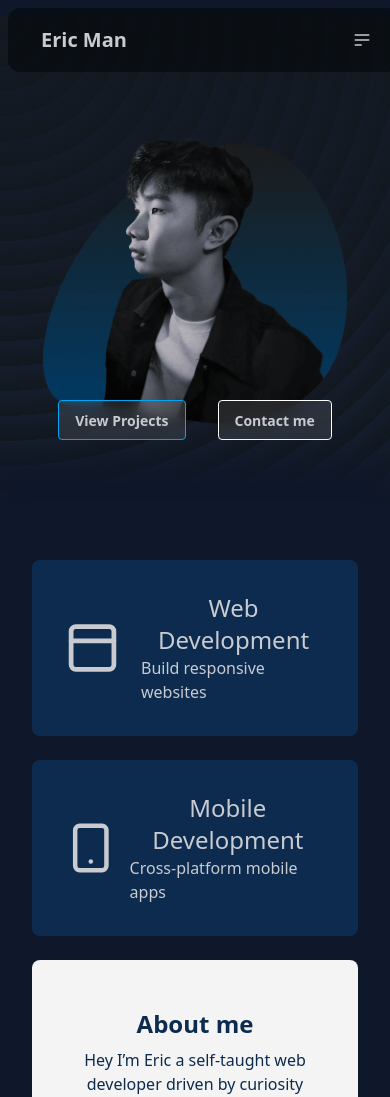
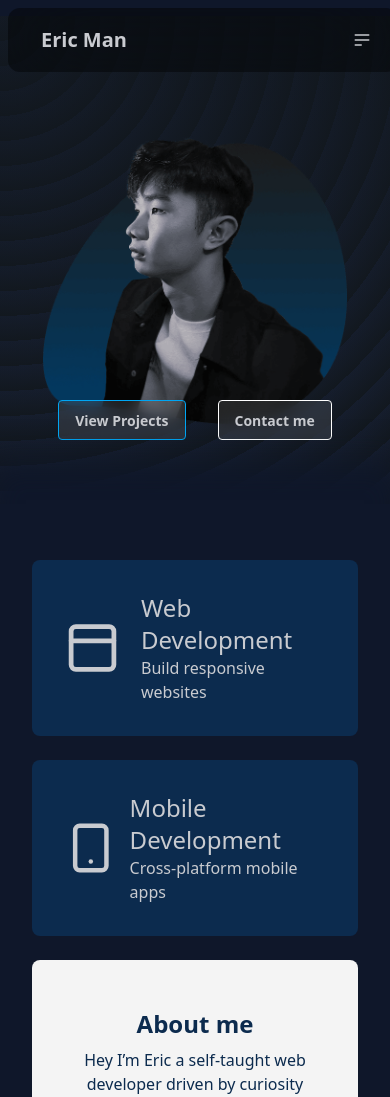
Before and after one commit to Mman7/portfolio, a React (Vite) app: page / in a window 390 px wide. Shown: the top 1097 px of the page. Built offline with nearby package versions, Linux system fonts and the light colour scheme.

Commit message:
fix mobile card title

```diff
--- a/src/components/about.tsx
+++ b/src/components/about.tsx
@@ -9,7 +9,9 @@ export default function About() {
           <div className="flex items-center gap-5">
             <PanelTop className="size-16" />
             <div>
-              <h1 className="text-2xl font-medium">Web Development</h1>
+              <h1 className="text-start text-2xl font-medium">
+                Web Development
+              </h1>
               <h2 className="text-start">Build responsive websites</h2>
             </div>
           </div>
@@ -18,7 +20,9 @@ export default function About() {
           <div className="flex items-center gap-3">
             <Smartphone className="size-16" />
             <div>
-              <h1 className="text-2xl font-medium">Mobile Development</h1>
+              <h1 className="text-start text-2xl font-medium">
+                Mobile Development
+              </h1>
               <h2 className="text-start">Cross-platform mobile apps</h2>
             </div>
           </div>
```
